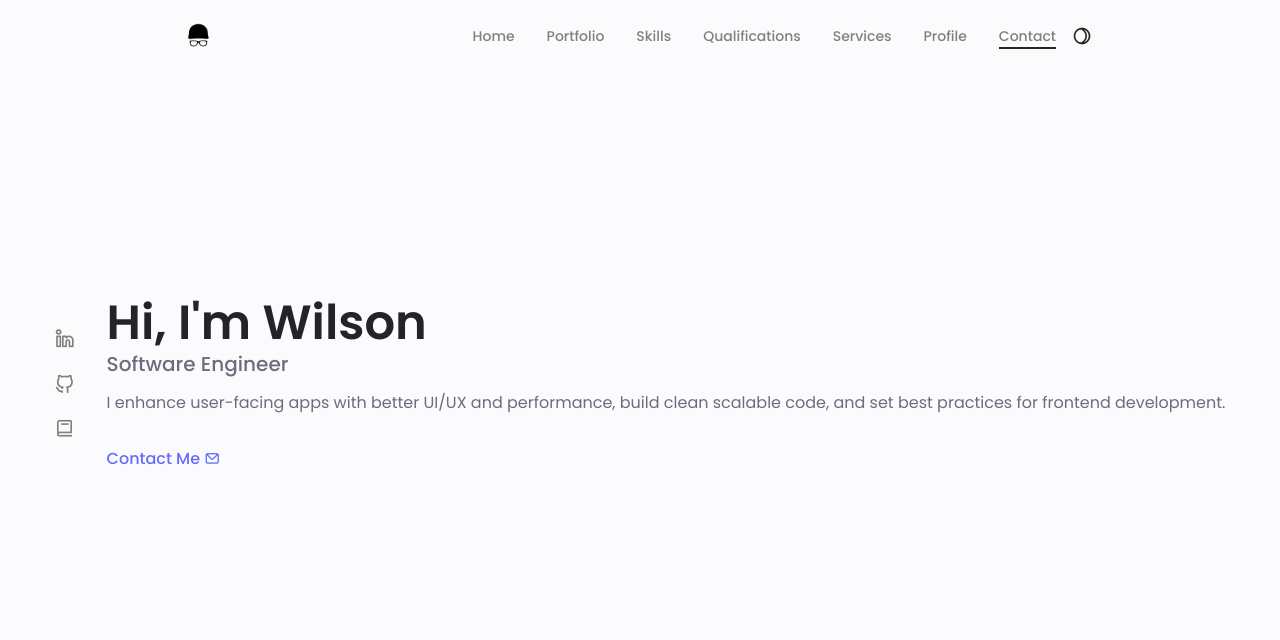
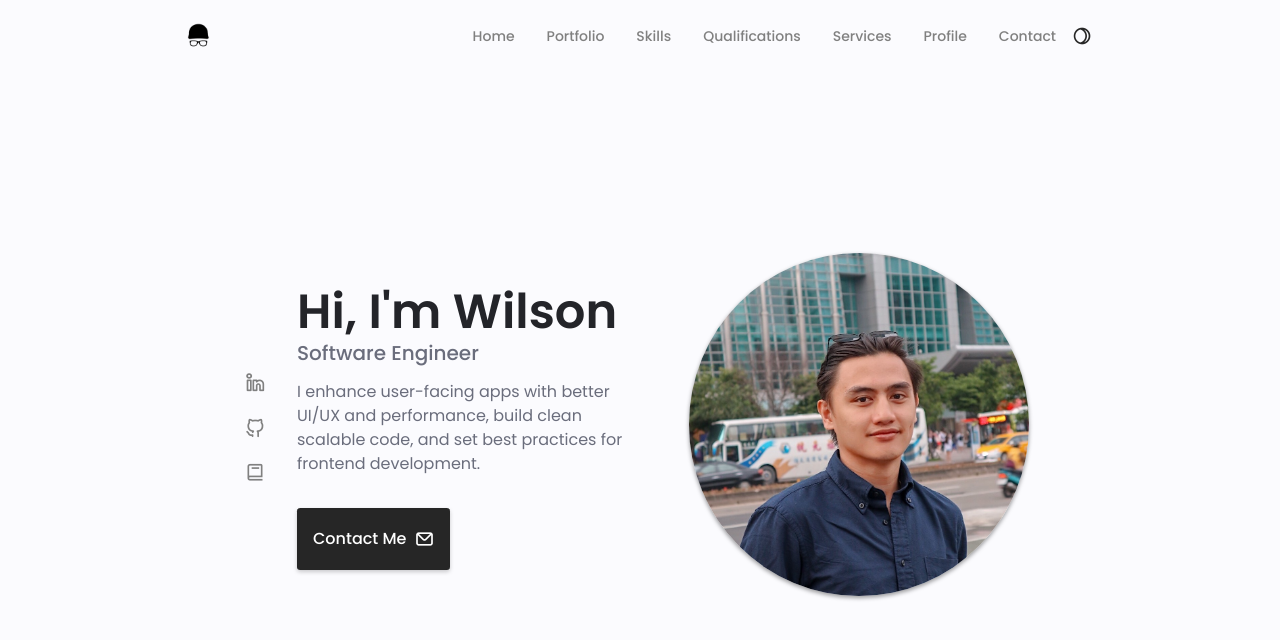
Before and after one commit to wingsown/portfolio-vue, a Vue app: page / in a window 1280 px wide. Shown: the top 640 px of the page. Built offline with nearby package versions, Linux system fonts and the light colour scheme.

Commit message:
add button designs and restructure home data

```diff
--- a/src/assets/styles/components/_buttons.scss
+++ b/src/assets/styles/components/_buttons.scss
@@ -14,3 +14,90 @@
 /* .change-theme:hover {
     color: var(--first-color-second);
 } */
+
+/*==================== BUTTONS ====================*/
+
+.button {
+  display: inline-block;
+  padding: 1rem;
+  border-radius: 0.2rem;
+  font-weight: var(--font-medium);
+  transition: 0.3s;
+  box-shadow: 0 2px 4px rgba(0, 0, 0, 0.2);
+
+  background-color: var(--first-color);
+  color: #fff;
+
+  &:hover {
+    background-color: var(--first-color-alt);
+    box-shadow: 0 4px 8px rgba(0, 0, 0, 0.3);
+  }
+
+  /* ========= ICONS ========= */
+  &__icon {
+    font-size: 1.25rem;
+    margin-left: var(--mb-0-5);
+    transition: 0.3s;
+
+    &-proj {
+      font-size: 1rem;
+      margin-left: var(--mb-0-25);
+    }
+  }
+
+  /* ========= MODIFIERS ========= */
+
+  &--flex {
+    display: inline-flex;
+    align-items: center;
+  }
+
+  &--small {
+    padding: 0.75rem 1rem;
+  }
+
+  &--link {
+    padding: 0;
+    background-color: transparent;
+    color: var(--first-color-second);
+    box-shadow: none;
+
+    &:hover {
+      background-color: transparent;
+      color: var(--first-color-copy);
+    }
+  }
+
+  &--white {
+    background-color: #fff;
+    color: var(--first-color);
+
+    &:hover {
+      background-color: var(--first-color);
+      color: #fff;
+    }
+  }
+
+  /* ========= VARIANTS ========= */
+
+  &-alt {
+    background-color: var(--body-color);
+    color: var(--first-color-copy);
+    border: 1.5px var(--first-color) solid;
+
+    &:hover {
+      box-shadow: 0 4px 8px rgba(0, 0, 0, 0.3);
+    }
+  }
+
+  &-alt-2 {
+    background-color: var(--first-color-alt);
+    color: var(--body-color-alt);
+
+    &:hover {
+      background-color: var(--body-color-alt);
+      color: var(--first-color-alt);
+      box-shadow: 0 4px 8px rgba(0, 0, 0, 0.3);
+    }
+  }
+}
--- a/src/assets/styles/layouts/_home.scss
+++ b/src/assets/styles/layouts/_home.scss
@@ -3,16 +3,27 @@
 .home {
   &__container {
     gap: 1rem;
+
+    @media screen and (min-width: 790px) {
+      padding-left: 1rem;
+      padding-right: 1rem;
+    }
   }
 
   &__content {
+    max-width: 790px;
+    width: 100%;
+    margin-left: auto;
+    margin-right: auto;
     grid-template-columns: max-content 1fr;
     column-gap: 2rem;
-    // padding-top: 2rem;
-    // align-items: center;
-    // grid-template-columns: 50px 1fr;
-    // padding-top: 3.5rem;
     align-items: center;
+
+    @media screen and (min-width: 790px) {
+      grid-template-columns: max-content 1fr 1fr;
+      padding-top: 5.5rem;
+      column-gap: 2rem;
+    }
   }
 
   &__social {
@@ -31,13 +42,23 @@
     }
   }
 
-  &__img {
+ &__img {
     display: none;
+
+    @media screen and (min-width: 790px) {
+      display: block;
+      justify-self: center;
+      order: 2
+    }
   }
 
   &__data {
-    // grid-column: 1 / 3;
+    justify-self: center;
     text-align: left;
+    order: 1;
+     @media screen and (min-width: 568px) {
+        grid-column: initial;
+    }
   }
 
   &__title {
@@ -86,9 +107,13 @@
 }
 
 .about__img {
-    width: 250px;
+    width: 290px;
     border-radius: 50%;
     justify-self: center;
     align-self: center;
     box-shadow: 0 2px 4px rgba(0, 0, 0, 0.4);
+
+    @media screen and (min-width: 1024px) {
+      width: 340px;
+    }
 }
```
